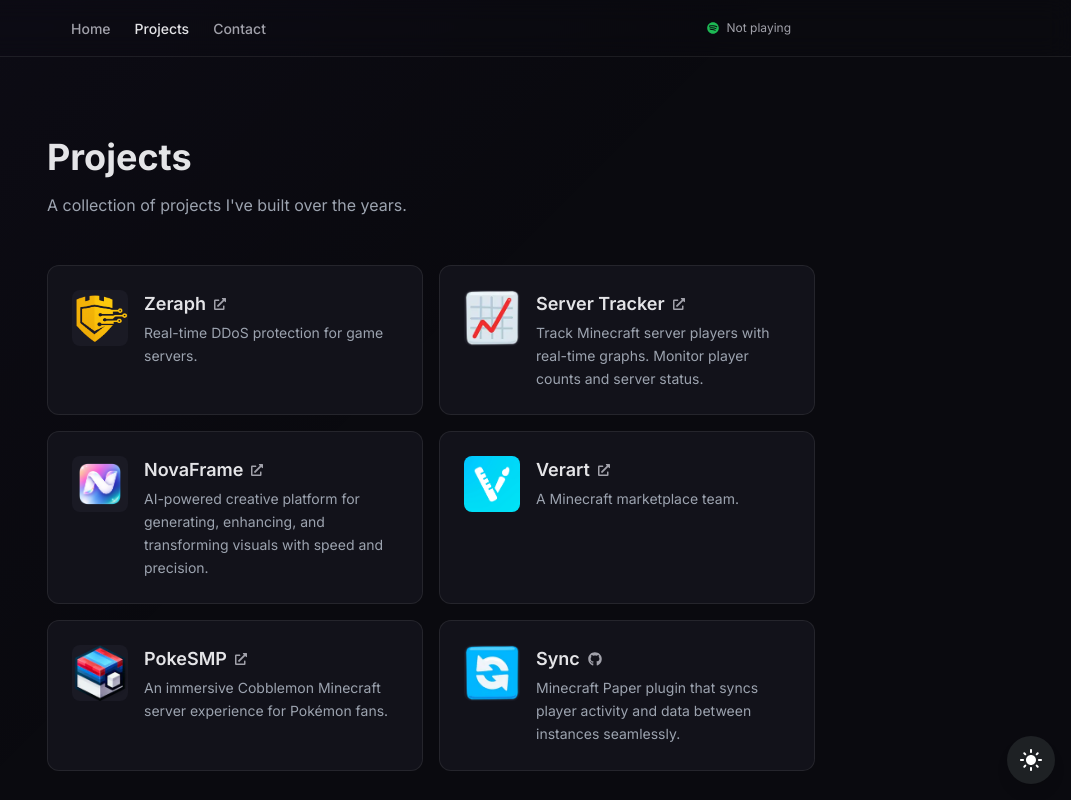
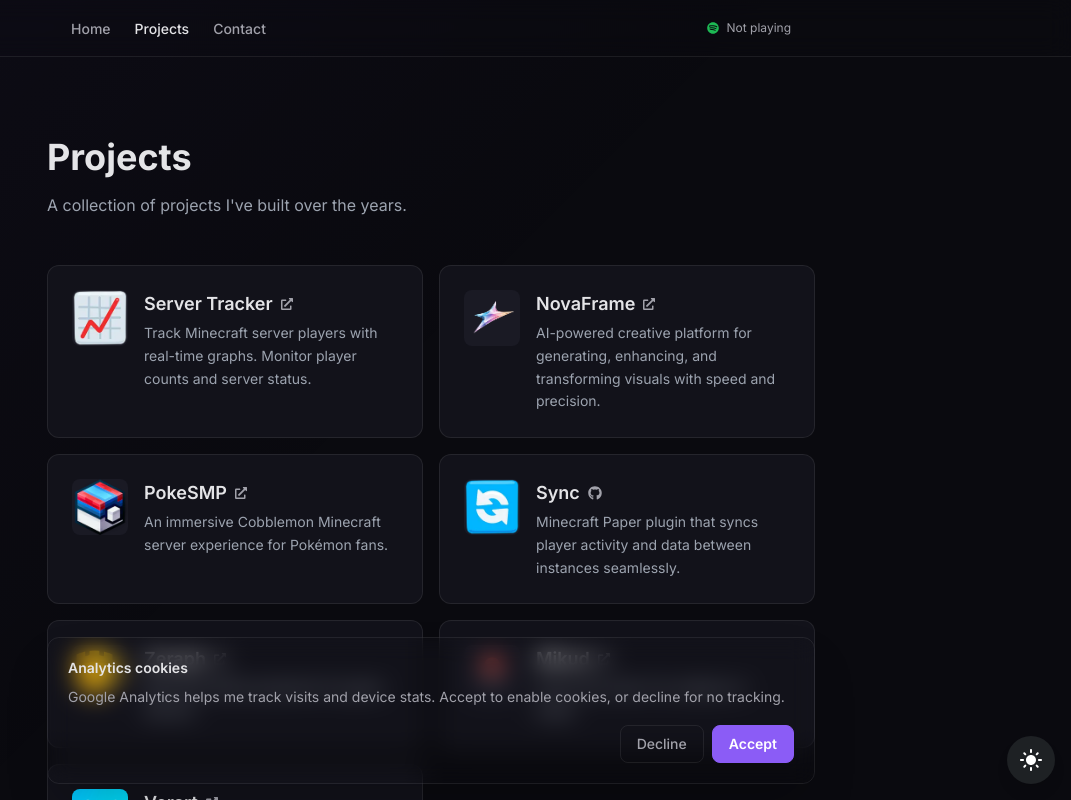
Before and after one commit to Rishon/personal-website, a Next.js app: page /projects in a window 1280 px wide. Shown: the top 800 px of the page, without its empty margins (209-1280 px from the left). Built offline with nearby package versions, Linux system fonts and the light colour scheme; no server answers.

Commit message:
Update projects & Add cookie consent

```diff
--- /dev/null
+++ b/src/components/CookieBanner.tsx
@@ -0,0 +1,63 @@
+import { useEffect, useState } from "react";
+
+export const ANALYTICS_CONSENT_KEY = "analytics-consent";
+
+interface CookieBannerProps {
+  onConsentChange: (consent: boolean) => void;
+}
+
+export default function CookieBanner({ onConsentChange }: CookieBannerProps) {
+  const [isVisible, setIsVisible] = useState(false);
+
+  useEffect(() => {
+    const storedConsent = localStorage.getItem(ANALYTICS_CONSENT_KEY);
+
+    if (storedConsent === "true" || storedConsent === "false") {
+      onConsentChange(storedConsent === "true");
+      setIsVisible(false);
+      return;
+    }
+
+    setIsVisible(true);
+  }, [onConsentChange]);
+
+  const saveConsent = (consent: boolean) => {
+    localStorage.setItem(ANALYTICS_CONSENT_KEY, String(consent));
+    onConsentChange(consent);
+    setIsVisible(false);
+  };
+
+  if (!isVisible) {
+    return null;
+  }
+
+  return (
+    <div className="fixed inset-x-0 bottom-4 z-50 px-4 sm:px-6">
+      <div className="mx-auto w-full max-w-3xl rounded-xl border border-[var(--border-subtle)] bg-[var(--bg-secondary)]/95 p-4 shadow-2xl backdrop-blur-md sm:p-5">
+        <p className="text-sm font-semibold text-[var(--text-primary)]">
+          Analytics cookies
+        </p>
+        <p className="mt-2 text-sm leading-relaxed text-[var(--text-secondary)]">
+          Google Analytics helps me track visits and device stats. Accept to
+          enable cookies, or decline for no tracking.
+        </p>
+        <div className="mt-4 flex flex-col gap-2 sm:flex-row sm:justify-end">
+          <button
+            type="button"
+            onClick={() => saveConsent(false)}
+            className="rounded-lg border border-[var(--border-subtle)] px-4 py-2 text-sm font-medium text-[var(--text-secondary)] transition-colors hover:border-[var(--accent)] hover:text-[var(--text-primary)]"
+          >
+            Decline
+          </button>
+          <button
+            type="button"
+            onClick={() => saveConsent(true)}
+            className="rounded-lg border border-[var(--accent)] bg-[var(--accent)] px-4 py-2 text-sm font-semibold text-white transition-colors hover:bg-[var(--accent-hover)]"
+          >
+            Accept
+          </button>
+        </div>
+      </div>
+    </div>
+  );
+}
--- a/src/components/Layout.tsx
+++ b/src/components/Layout.tsx
@@ -2,6 +2,7 @@
 import Head from "next/head";
 import Script from "next/script";
 import { useRouter } from "next/router";
+import { useCallback, useEffect, useState } from "react";
 
 // Analytics
 import { GoogleAnalytics } from "@next/third-parties/google";
@@ -10,6 +11,7 @@
 import Navbar from "@/components/Navbar";
 import Footer from "@/components/Footer";
 import ThemeMode from "@/components/ThemeMode";
+import CookieBanner, { ANALYTICS_CONSENT_KEY } from "@/components/CookieBanner";
 
 const SITE_URL = "https://rishon.systems";
 
@@ -57,10 +59,25 @@
 
 const RootLayout = ({ children }: Readonly<{ children: React.ReactNode }>) => {
   const router = useRouter();
+  const [analyticsConsent, setAnalyticsConsent] = useState<boolean | null>(null);
   const routeMeta = pageMeta[router.pathname] ?? pageMeta["/"];
   const canonicalUrl = `${SITE_URL}${router.pathname === "/" ? "" : router.pathname}`;
   const robotsContent =
     "index,follow,noimageindex,max-image-preview:none,max-snippet:-1,max-video-preview:-1";
+  const gaId = process.env.NEXT_PUBLIC_GA_ID;
+
+  useEffect(() => {
+    const storedConsent = localStorage.getItem(ANALYTICS_CONSENT_KEY);
+    if (storedConsent === "true" || storedConsent === "false") {
+      setAnalyticsConsent(storedConsent === "true");
+    }
+  }, []);
+
+  const handleConsentChange = useCallback((consent: boolean) => {
+    setAnalyticsConsent(consent);
+  }, []);
+
+  const shouldLoadAnalytics = Boolean(gaId) && analyticsConsent === true;
 
   return (
     <>
@@ -132,9 +149,10 @@
         </main>
 
         {/* Google Analytics */}
-        {process.env.NEXT_PUBLIC_GA_ID && (
-          <GoogleAnalytics gaId={process.env.NEXT_PUBLIC_GA_ID} />
-        )}
+        {shouldLoadAnalytics && <GoogleAnalytics gaId={gaId as string} />}
+
+        {/* Cookie Banner */}
+        <CookieBanner onConsentChange={handleConsentChange} />
 
         {/* Theme Mode */}
         <ThemeMode />
--- /dev/null
+++ b/src/components/config/ProjectsConfig.tsx
@@ -0,0 +1,83 @@
+export interface Project {
+  title: string;
+  description: string;
+  image?: string;
+  link: string;
+  isGithub?: boolean;
+  emoji?: string;
+}
+
+export const highlightedProjects: Project[] = [
+  {
+    title: "Zeraph",
+    description:
+      "Real-time DDoS protection for game servers, keeping communities secure.",
+    image: "/assets/projects/zeraph_logo.webp",
+    link: "https://zeraph.app",
+  },
+  {
+    title: "Server Tracker",
+    description:
+      "Track Minecraft server players with real-time graphs and analytics.",
+    image: "/assets/projects/server_tracker_logo.webp",
+    link: "https://track.rishon.systems",
+  },
+  {
+    title: "Mikud",
+    description: "Find a zip code of an address in Israel.",
+    emoji: "📍",
+    link: "https://mikud.rishon.systems",
+    isGithub: false,
+  },
+];
+
+export const allProjects: Project[] = [
+  {
+    title: "Server Tracker",
+    description:
+      "Track Minecraft server players with real-time graphs. Monitor player counts and server status.",
+    image: "/assets/projects/server_tracker_logo.webp",
+    link: "https://track.rishon.systems",
+  },
+  {
+    title: "NovaFrame",
+    description:
+      "AI-powered creative platform for generating, enhancing, and transforming visuals with speed and precision.",
+    image: "/assets/projects/novaframe_logo.webp",
+    link: "https://novaframe.io",
+  },
+  {
+    title: "PokeSMP",
+    description:
+      "An immersive Cobblemon Minecraft server experience for Pokémon fans.",
+    image: "/assets/projects/pokesmp_logo.webp",
+    link: "https://pokesmp.net",
+  },
+  {
+    title: "Sync",
+    description:
+      "Minecraft Paper plugin that syncs player activity and data between instances seamlessly.",
+    image: "/assets/projects/sync_logo.webp",
+    link: "https://github.com/Rishon/sync",
+    isGithub: true,
+  },
+  {
+    title: "Zeraph",
+    description: "Real-time DDoS protection for game servers.",
+    image: "/assets/projects/zeraph_logo.webp",
+    link: "https://zeraph.app",
+  },
+  {
+    title: "Mikud",
+    description: "Find a zip code of an address in Israel.",
+    emoji: "📍",
+    link: "https://mikud.rishon.systems",
+    isGithub: false,
+  },
+  {
+    title: "Verart",
+    description: "A Minecraft marketplace team.",
+    image: "/assets/projects/verart_logo.webp",
+    link: "https://verart.org",
+  },
+];
--- a/src/components/sections/ProjectsSection.tsx
+++ b/src/components/sections/ProjectsSection.tsx
@@ -1,52 +1,14 @@
 import Image from "next/image";
 import Link from "next/link";
 import { FaExternalLinkAlt, FaGithub } from "react-icons/fa";
-
-interface Project {
-  title: string;
-  description: string;
-  image: string;
-  link: string;
-  isGithub?: boolean;
-}
-
-const projects: Project[] = [
-  {
-    title: "Zeraph",
-    description:
-      "Real-time DDoS protection for game servers, keeping communities secure.",
-    image: "/assets/projects/zeraph_logo.webp",
-    link: "https://zeraph.app",
-  },
-  {
-    title: "Server Tracker",
-    description:
-      "Track Minecraft server players with real-time graphs and analytics.",
-    image: "/assets/projects/server_tracker_logo.webp",
-    link: "https://track.rishon.systems",
-  },
-  {
-    title: "NovaFrame",
-    description: "AI-powered platform for generating and transforming visuals.",
-    image: "/assets/projects/novaframe_logo.webp",
-    link: "https://novaframe.io",
-  },
-  {
-    title: "Sync",
-    description:
-      "Minecraft Paper plugin that syncs player data between instances.",
-    image: "/assets/projects/sync_logo.webp",
-    link: "https://github.com/Rishon/sync",
-    isGithub: true,
-  },
-];
+import { highlightedProjects } from "../config/ProjectsConfig";
 
 export default function ProjectsSection() {
   return (
     <section className="animate-section animation-delay-300">
       <h2 className="section-title">Highlighted Projects</h2>
       <div className="grid grid-cols-1 sm:grid-cols-2 gap-4">
-        {projects.map((project) => (
+        {highlightedProjects.map((project) => (
           <Link
             key={project.title}
             href={project.link}
@@ -56,12 +18,19 @@
           >
             <div className="flex items-start gap-4">
               <div className="relative w-12 h-12 rounded-lg overflow-hidden flex-shrink-0 bg-[var(--bg-tertiary)]">
-                <Image
-                  src={project.image}
-                  alt={project.title}
-                  fill
-                  className="object-cover"
-                />
+                {project.emoji ? (
+                  <span className="text-3xl flex items-center justify-center h-full">
+                    {project.emoji}
+                  </span>
+                ) : (
+                  <Image
+                    src={project.image || ""}
+                    alt={project.title}
+                    fill
+                    sizes="48px"
+                    className="object-cover"
+                  />
+                )}
               </div>
               <div className="flex-1 min-w-0">
                 <div className="flex items-center gap-2 mb-1">
--- a/src/pages/404.tsx
+++ b/src/pages/404.tsx
@@ -11,7 +11,7 @@
           Page Not Found
         </h2>
         <p className="text-[var(--paragraph-color)] mb-8 max-w-md">
-          The page you're looking for doesn't exist or has been moved.
+          The page you&apos;re looking for doesn&apos;t exist or has been moved.
         </p>
         <Link
           href="/"
--- a/src/pages/projects.tsx
+++ b/src/pages/projects.tsx
@@ -1,58 +1,7 @@
 import Image from "next/image";
 import Link from "next/link";
 import { FaExternalLinkAlt, FaGithub } from "react-icons/fa";
-
-interface Project {
-  title: string;
-  description: string;
-  image: string;
-  link: string;
-  isGithub?: boolean;
-}
-
-const allProjects: Project[] = [
-  {
-    title: "Zeraph",
-    description: "Real-time DDoS protection for game servers.",
-    image: "/assets/projects/zeraph_logo.webp",
-    link: "https://zeraph.app",
-  },
-  {
-    title: "Server Tracker",
-    description:
-      "Track Minecraft server players with real-time graphs. Monitor player counts and server status.",
-    image: "/assets/projects/server_tracker_logo.webp",
-    link: "https://track.rishon.systems",
-  },
-  {
-    title: "NovaFrame",
-    description:
-      "AI-powered creative platform for generating, enhancing, and transforming visuals with speed and precision.",
-    image: "/assets/projects/novaframe_logo.webp",
-    link: "https://novaframe.io",
-  },
-  {
-    title: "Verart",
-    description: "A Minecraft marketplace team.",
-    image: "/assets/projects/verart_logo.webp",
-    link: "https://verart.org",
-  },
-  {
-    title: "PokeSMP",
-    description:
-      "An immersive Cobblemon Minecraft server experience for Pokémon fans.",
-    image: "/assets/projects/pokesmp_logo.webp",
-    link: "https://pokesmp.net",
-  },
-  {
-    title: "Sync",
-    description:
-      "Minecraft Paper plugin that syncs player activity and data between instances seamlessly.",
-    image: "/assets/projects/sync_logo.webp",
-    link: "https://github.com/Rishon/sync",
-    isGithub: true,
-  },
-];
+import { allProjects } from "../components/config/ProjectsConfig";
 
 export default function Projects() {
   return (
@@ -60,7 +9,7 @@
       <section className="animate-section">
         <h1 className="text-3xl sm:text-4xl font-bold mb-4">Projects</h1>
         <p className="text-[var(--paragraph-color)] max-w-2xl">
-          A collection of projects I've built over the years.
+          A collection of projects I&apos;ve built over the years.
         </p>
       </section>
 
@@ -77,12 +26,19 @@
             >
               <div className="flex items-start gap-4">
                 <div className="relative w-14 h-14 rounded-lg overflow-hidden flex-shrink-0 bg-[var(--bg-tertiary)]">
-                  <Image
-                    src={project.image}
-                    alt={project.title}
-                    fill
-                    className="object-cover"
-                  />
+                  {project.emoji ? (
+                    <span className="text-3xl flex items-center justify-center h-full">
+                      {project.emoji}
+                    </span>
+                  ) : (
+                    <Image
+                      src={project.image || ""}
+                      alt={project.title}
+                      fill
+                      sizes="56px"
+                      className="object-cover"
+                    />
+                  )}
                 </div>
                 <div className="flex-1 min-w-0">
                   <div className="flex items-center gap-2 mb-1">
```
Also changed, not shown: package.json (+5 -5 lines), src/components/Snackbar.tsx (+9 -9 lines), src/pages/index.tsx (+10 -8 lines), public/assets/projects/novaframe_logo.webp, 1 other file (tests, documents, lock files or other folders).
